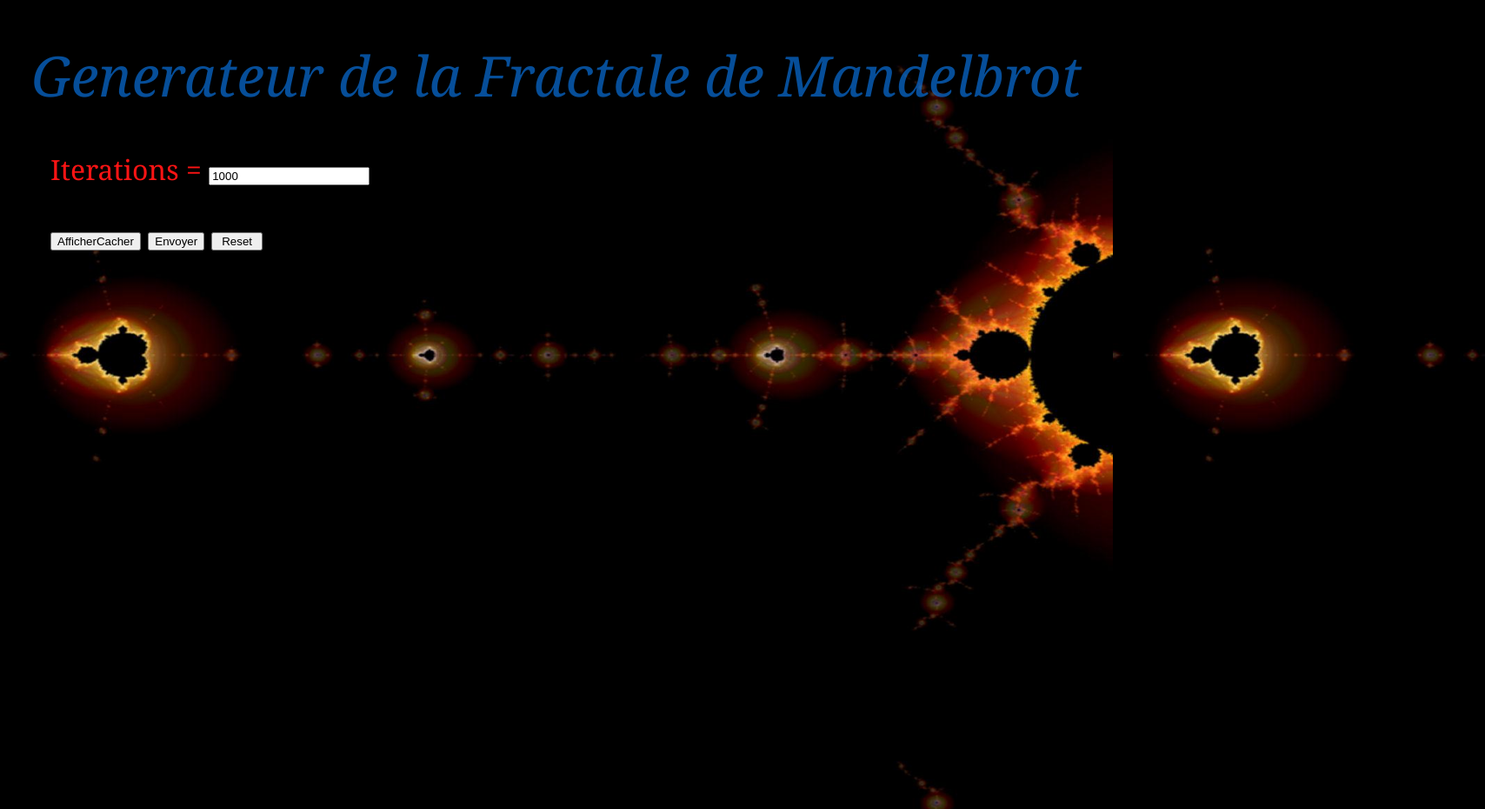
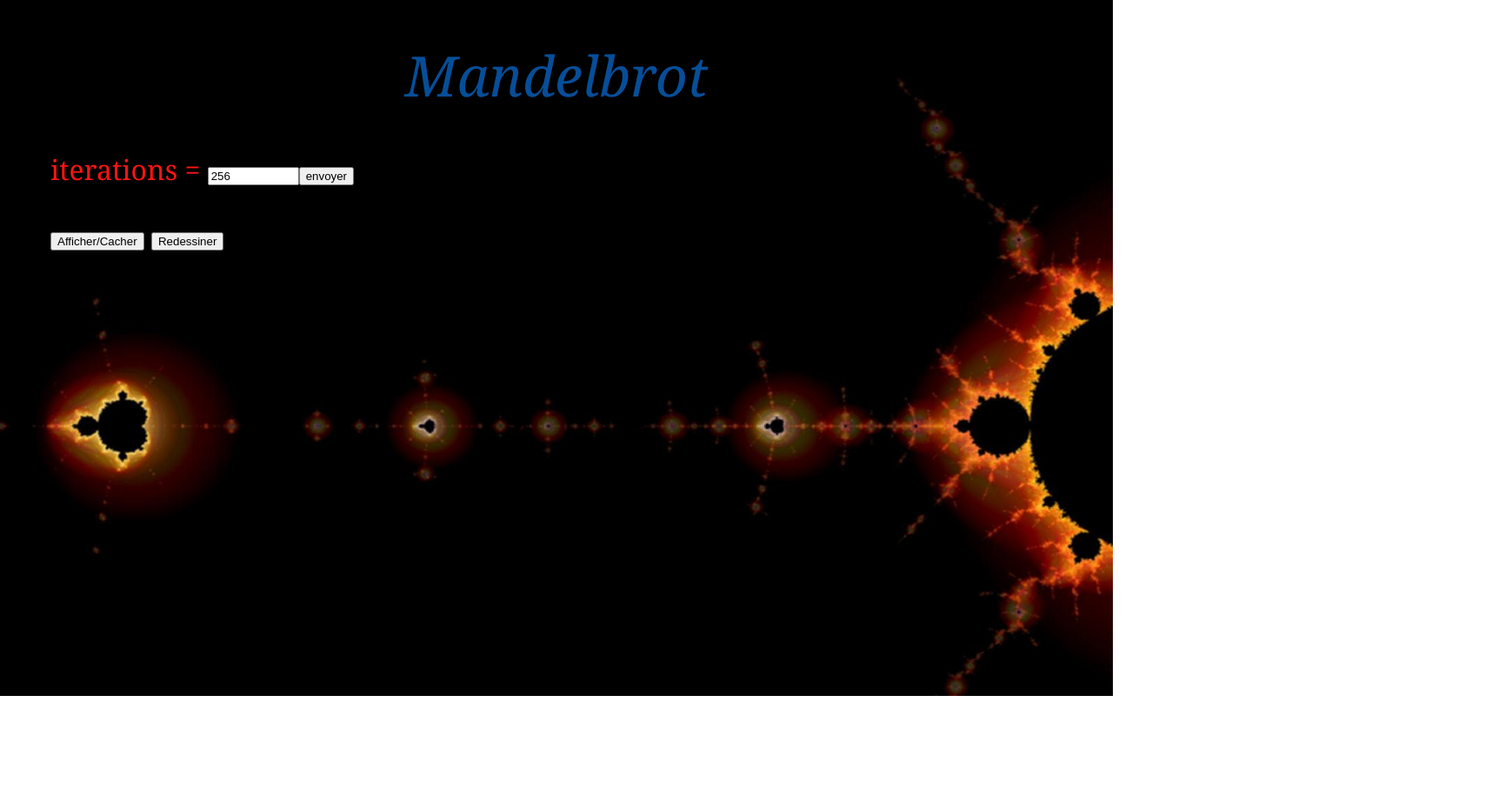
Before and after one commit to jbrotabe/mandelbrot-isn, a plain HTML site: page mainfr.html in a window 1280 px wide. Shown: the top 930 px of the page at 87% size, 1708 px wide, since content can reach past the window. After the commit the page ends 800 px from the top, so only its background shows below. Drawn offline with Linux system fonts and the light colour scheme.

Commit message:
Update mainfr.html

```diff
--- a/mainfr.html
+++ b/mainfr.html
@@ -1,27 +1,28 @@
-<!DOCTYPE html>
+<!DOCTYPE html PUBLIC "-//W3C//DTD XHTML 1.0 Strict//EN" "http://www.w3.org/TR/xhtml1/DTD/xhtml1-strict.dtd">
 <html>
   <head>
-    <title>Generateur de la Fractale de Mandelbrot</title>
+    <title>Mandelbrot</title>
     <script src="main.js" type="text/javascript"></script>
 	<link rel="stylesheet" type="text/css" href="main.css" media="all" /> <!-- Definition du CSS a appliquer a la page html -->
   </head>
 
   <body onload="Mandelbrot()">
-    <h1>Generateur de la Fractale de Mandelbrot</h1>
+    <h1>Mandelbrot</h1>
 
     <form id="menu" >
-      <p>Iterations =
-        <!-- <input name="iterations" type="text" size="10" value="1000"></p> -->
-  	<input name="iterations" type="number" size="10" value="1000" />
+      <p>iterations =
+		<input id="Iterations" type="text" size="10" value="256" /><input type="button" value="envoyer" onclick="Mandelbrot()">
+      <p>
+        <input type="button" value="Afficher/Cacher" onclick="afficher(this,'Afficher');">
+		<input type="button" value="Redessiner" onclick="ref()">
 
-      <p>
-        <input type="button" value="AfficherCacher">
-		<input type="submit" value="Envoyer">
-        <input type="reset" value=" Reset ">
       </p>
 
+	</form>
+	<div id="Afficher" style="display:none;" >
+	<canvas id="canvas" width="900" height="600" onclick="zoom(event)"> </canvas>
 
-   <div id="Afficher" ><canvas id="canvas" width="900" height="600"> </canvas></div>
-	</form>
+	</div>
+
   </body>
 </html>
```
